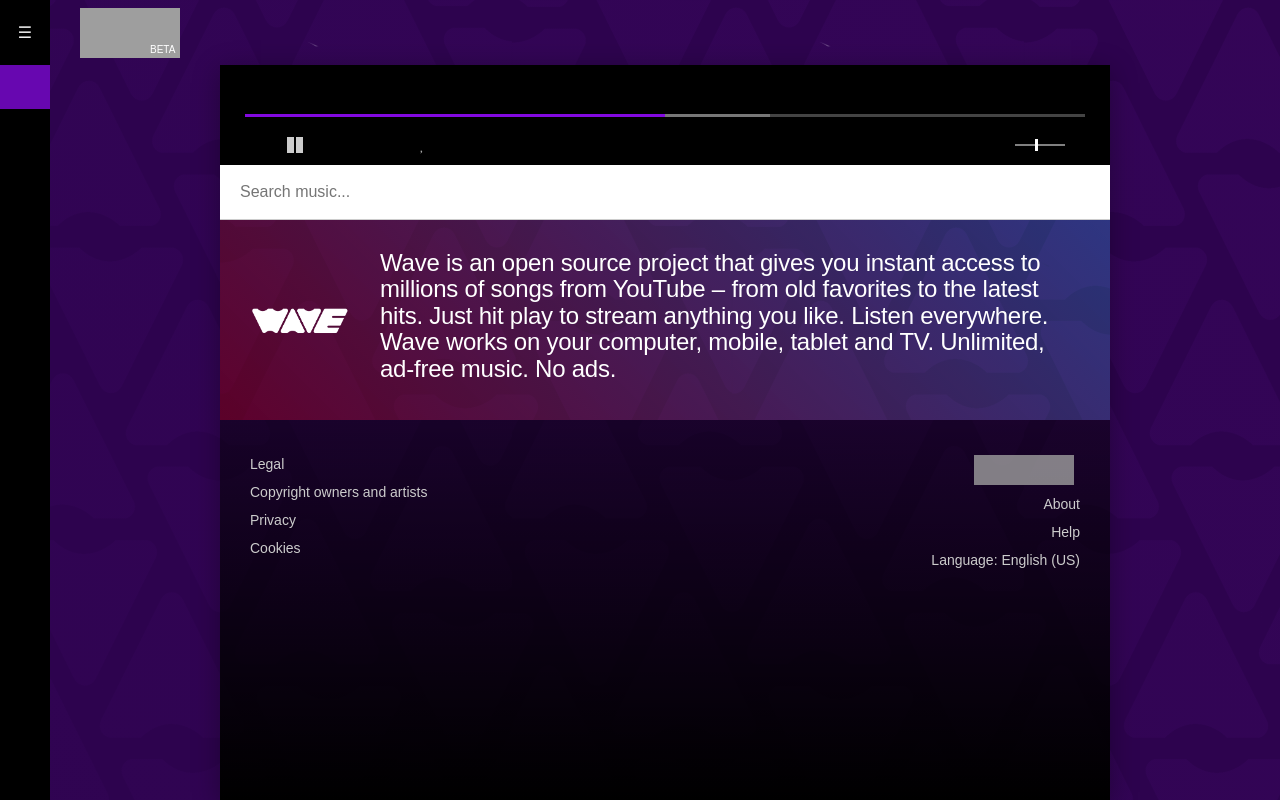
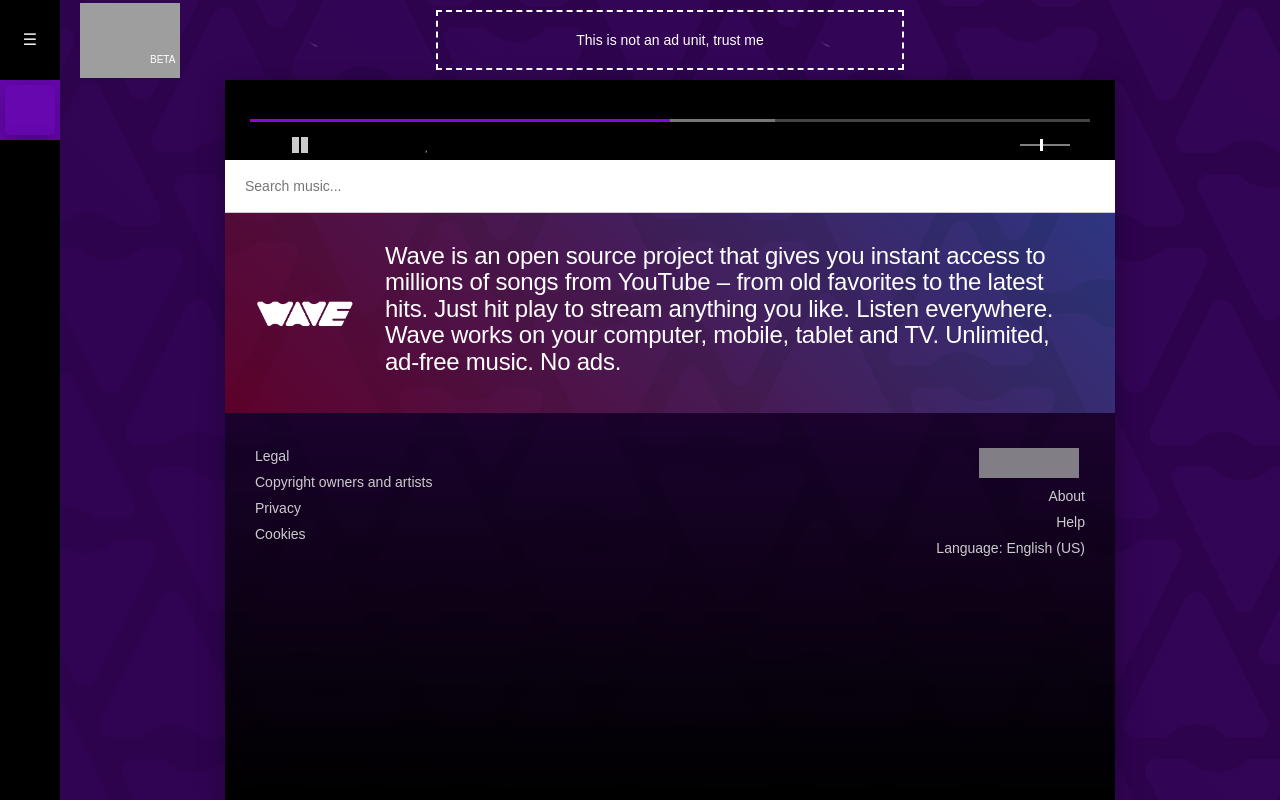
Before and after one commit to AntonPolyakin/wave.ml, a PHP site: page / in a window 1280 px wide. Run offline with PHP 8.4, Linux system fonts and the light colour scheme; some libraries are stand-ins or nearby versions; grey boxes are pictures that could not be loaded.

Commit message:
0.7.0
- redesign

```diff
--- a/index.php
+++ b/index.php
@@ -44,6 +44,7 @@
 
   <div id="YouTube-player" class="player-popup"></div>
 
+
   <div class="primary-nav">
    <nav class="menu">
 
@@ -51,35 +52,69 @@
 
      <ul class="menu-dropdown">
 
-      <li class="menu-tab current-tab" data-tabcontent="home"><span class="text">Home</span><span class="icon"><i class="fa fa-home" aria-hidden="true"></i></span></li>
+      <li class="menu-tab current-tab" data-tabcontent="home">
+        <span class="hide"></span>
+        <span class="text">Home</span>
+        <span class="icon"><i class="fa fa-home" aria-hidden="true"></i></span>
+      </li>
 
       <li style="display:none" class="menu-hasdropdown">
-       <a href="#">Settings</a><span class="icon"><i class="fa fa-gear"></i></span>
-
        <label title="toggle menu" for="settings">
-        <span class="downarrow"><i class="fa fa-caret-down"></i></span>
+        <span class="hide"></span>
+        <span class="text">Settings<span class="downarrow"><i class="fa fa-caret-down"></i></span></span>
+        <span class="icon"><i class="fas fa-cog"></i></span>
       </label>
       <input type="checkbox" class="sub-menu-checkbox" id="settings" />
-
-      <ul style="display:none" class="sub-menu-dropdown">
+      <ul class="sub-menu-dropdown">
         <li>Profile</li>
         <li>Security</li>
         <li>Account</li>
       </ul>
     </li>
-<li class="menu-tab" data-tabcontent="import"><span class="text">Imported playlist</span><span class="icon"><i class="fa fa-cloud-upload" aria-hidden="true"></i></li>
-    <li class="menu-tab" data-tabcontent="favorites"><span class="text">Favourites <span class="menu-counter"></span></span><span class="icon"><i class="fa fa-heart"></i></span></li>
-    <li style="display:none">History<span class="icon"><i class="fa fa-history" aria-hidden="true"></i></span></li>
-    <li style="display:none">Messages<span class="icon"><i class="fa fa-envelope"></i></span></li>
-    <li style="display:none">Subscriptions<span class="icon"><i class="fa fa-headphones" aria-hidden="true"></i></span></li>
+
+<li class="menu-hasdropdown menu-playlists">
+       <label title="toggle menu" for="playlists">
+        <span class="hide"><i class="fal fa-plus-circle add-playlist"></i></span>
+        <span class="text">Playlists<span class="downarrow"><i class="fa fa-caret-down"></i></span></span>
+        <span class="icon"><i class="fas fa-music"></i></span>
+      </label>
+      <input type="checkbox" class="sub-menu-checkbox" id="playlists" />
+<ul class="sub-menu-dropdown">
+<li class="menu-tab" data-tabcontent="favorites">
+  <span class="hide"><i class="fal fa-times-circle del-playlist"></i></span>
+  <span class="text">Favourites</span>
+  <span class="icon" style="background:rgba(103, 0, 31, 1)">
+    <i class="fa fa-heart"></i>
+    <i class="icon-counter"></i>
+  </span>
+</li>
+<li>
+  <span class="hide"></span>
+  <span class="text">Recommendations</span>
+  <span class="icon" style="background:rgba(34, 101, 163, 1)">
+    <i class="fas fa-magic"></i>
+    <i class="icon-counter"></i>
+  </span>
+</li>
+<li class="menu-tab" data-tabcontent="import">
+  <span class="hide"><i class="fal fa-times-circle del-playlist"></i></span>
+  <span class="text">Imported playlist</span>
+  <span class="icon" style="background:#2ecc71">
+    <i class="fa fa-cloud-upload"></i>
+    <i class="icon-counter"></i>
+  </span>
+</li>
+</ul>
+</li>
+
   </ul>
 
 </div>
 
 </nav>
 
-<div id="header">
-  <button class="hamburger open-panel nav-toggle">
+<div class="menu-header">
+<button class="hamburger open-panel nav-toggle">
     <span class="screen-reader-text">Menu</span>
   </button>
   <a href="#" class="logotype"></a>
@@ -88,6 +123,10 @@
 </div>
 
 <div class="new-wrapper">
+
+<div id="header"></div>
+
+<div id="banner"><span>This is not an ad unit, trust me</span></div>
 
   <div id="sidebar-left">
     <!--go to-->
@@ -115,6 +154,7 @@
               <div class='YouTube-player-hint'></div>
             </div>
 
+<div class="YouTube-player-buttons">
             <button class="playlist__prev"><i class="fa fa-step-backward" aria-hidden="true"></i></button>
             <div class="play-pause-wrap paused">
               <div class="play-pause"><span></span></div>
@@ -150,6 +190,8 @@
           <div class="YouTube-player-link__lastfm">
             <a href="#"><i class="fab fa-lastfm"></i></a>
           </div>
+</div>
+
         </div>
 
 
@@ -232,7 +274,7 @@
           <input type="text" class="search-result" data-search="import">
           <input type="text" class="search-bar" data-search="import" placeholder="Search imported music...">
         </div>
-
+        <button class="export btn" type="submit"><span>Export to Excel <i class="fa fa-cloud-download" aria-hidden="true"></i></span></button>
         <div class="style"></div>
       </div>
   </nav>
--- a/src/css/style.css
+++ b/src/css/style.css
@@ -14,12 +14,12 @@
   background: linear-gradient(45deg, rgba(45, 3, 78, .8), rgba(45, 3, 78, .5)), url('../img/wave_texture.png') repeat;
   background-size: auto;
   position: relative;
-  grid-template-columns:50px 1fr;
+  grid-template-columns:60px 1fr;
   display: grid;
 }
 
 body.openNav {
-	grid-template-columns:250px 1fr;
+	grid-template-columns:260px 1fr;
 }
 
 .meeting-block {
@@ -56,28 +56,58 @@
 }
 
 #main {
-width: 100%;
-background-image: linear-gradient(rgb(0,0,0,.0), rgba(0,0,0));
+  grid-row: 2;
+  width: 100%;
+  background-image: linear-gradient(rgb(0,0,0,.0), rgba(0,0,0));
   padding: 0px;
   max-width: 890px;
   margin: 0 auto;
   height: 100%;
   box-sizing: border-box;
   box-shadow: 0 5px 26px 0 rgba(0,0,0,.32);
+  grid-column: 2/3;
 }
 
 #header {
-	height:65px;
-	position: relative;
+  z-index: 1;
+	height:80px;
+	position: fixed;
   display: grid;
   grid-template-columns: 0px auto;
-  /*background: -webkit-gradient(linear, left top, left bottom, from(#000), to(#000), color-stop(.01, #000),
-    color-stop(.02, #555), color-stop(.03, #2d2d2d), color-stop(.5, #151515), color-stop(.51, #000));*/
   width: 0;
-  box-sizing: border-box;
-}
-
-#header a.logotype {
+  transition: all 0.45s cubic-bezier(0.77, 0, 0.175, 1);
+}
+
+#header.scrolled{
+  right: 0px;
+  width: 100vw;
+  background: -webkit-gradient(linear, left top, left bottom, from(#000), to(#000), color-stop(.01, #000),
+  color-stop(.02, #555), color-stop(.03, #2d2d2d), color-stop(.5, #151515), color-stop(.51, #000));
+  transition: all 0.45s cubic-bezier(0.77, 0, 0.175, 1);
+}
+
+#banner {
+  text-align: center;
+  margin: 0 auto;
+  grid-column: 1/4;
+  width: 468px;
+  height: 60px;
+  color: #fff;
+  border: 2px dashed #fff;
+  display: grid;
+  align-items: center;
+  align-self: center;
+}
+
+.menu-header{
+  height:80px;
+  position: fixed;
+  display: grid;
+  grid-template-columns: 0px auto;
+  width: 0;
+}
+
+.menu-header a.logotype {
 	margin: 0 80px;
   align-self: center;
   display: block;
@@ -89,20 +119,20 @@
   background: url('../img/wave_colored.svg') no-repeat scroll 0 50%;
   background-size: 100px;
   width: 100px;
-  height: 50px;
+  height: 80px;
   background-position:center;
 }
 
-#header a.logotype span {
+.menu-header a.logotype span {
   font-weight: 400;
 }
 
-#header a.logotype:hover {
+.menu-header a.logotype:hover {
   color: #777;
 }
 
-#header a.logotype:before {
-  bottom: 10px;
+.menu-header a.logotype:before {
+  bottom: 15px;
   font-weight: normal;
   position: absolute;
   display: inline-block;
@@ -183,13 +213,11 @@
 
 /* Menu Styles */
 .primary-nav {
+
 	position: fixed;
-	z-index: 2;
-}
-
-.menu {
-	position: relative;
-}
+	z-index: 3;
+}
+
 
 .menu ul {
   margin: 0;
@@ -197,6 +225,7 @@
   list-style: none;
 
 }
+
 
 .open-panel {
   border: none;
@@ -210,8 +239,8 @@
 	display: block;
 	text-align: center;
 	padding: 13px 0;
-	width: 50px;
-  height: 65px;
+	width: 60px;
+  height: 80px;
 	left: 0;
   top: 0;
   cursor: pointer;
@@ -244,44 +273,102 @@
 
 
 .menu li{
+  padding: 5px;
   display: grid;
 	transition: color 0.2s;
   color: #cccccc;
-  grid-template-columns: 1fr auto;
-  padding: 1em;
+  grid-template-columns: 30px 1fr auto;
   font-size: 14px;
   cursor:pointer;
 }
 
+.menu li.menu-hasdropdown{
+  padding: 0!important;
+  grid-template-columns: 1fr;
+  grid-template-rows: auto auto;
+}
 
 .menu li:hover {
 	color: #fff;
 }
 
-.menu {
-	margin-bottom: 3em;
-}
+
+
 
 .menu-dropdown li .icon {
+  width: 50px;
+  height:50px;
 	transition: color 0.2s;
 	color: #cccccc;
   display: grid;
   text-align: center;
   padding: 0 5px;
+  border-radius: 5px;
+  position: relative;
+  overflow: hidden;
+  box-shadow: 0 5px 26px 0 rgba(0,0,0,.32);
 }
 .menu-dropdown li .text{
+  padding: 5px;
+  align-self: center;
   display: inline-block;
 }
-
-.menu-dropdown li .icon i{align-self: center;}
+.menu-dropdown li .hide i{
+  color:#aaa !important;
+}
+
+.menu-dropdown li .hide{
+  display: grid;
+  align-items: center;
+  text-align: center;
+}
+
+
+.sub-menu-dropdown li .hide{
+  visibility: hidden;
+}
+.sub-menu-dropdown li:hover .hide{
+  visibility: visible;
+}
+
+
+.menu-dropdown li .icon i{
+  align-self: center;
+  text-shadow: 0px 0px 20px #000;
+}
+
+.menu-dropdown li .icon .icon-counter{
+    opacity: 0.5;
+    bottom: -100%;
+    color: #fff;
+    align-self: center;
+    display: block;
+    background: #000;
+    width: 100%;
+    position: absolute;
+    font-size: 12px;
+    font-weight: bold;
+    transition: all .2s linear;
+}
+.icon-counter i{
+padding: 3px;
+display: block;
+}
+
+.menu-playlists {}
 
 .menu-dropdown li:hover .icon {
 	color: #fff;
 }
 
+.sub-menu-dropdown li:hover .icon .icon-counter{
+  bottom:0px;
+}
+
 .menu label {
-  margin-bottom: 0;
-  display: block;
+  padding: 5px;
+  grid-template-columns: 30px 1fr auto;
+  display: grid;
 }
 
 .menu label:hover {
@@ -298,19 +385,20 @@
 
 .sub-menu-dropdown {
 	display: none;
+  grid-row: 2;
 }
 
 .new-wrapper {
+  grid-template-rows: 80px auto;
   display: grid;
   grid-template-columns: 1fr minmax(auto, 890px) 1fr;
-  z-index: 1;
+  z-index: 2;
 	grid-row: 1;
 	box-sizing: border-box;
 	grid-column-start: 2;
 	position: relative;
   width: 100%;
   transition: transform .45s cubic-bezier(0.77, 0, 0.175, 1);
-  padding-top: 65px;
 }
 
 .openNav .new-wrapper {
@@ -331,18 +419,15 @@
 }
 
 .downarrow {
+  padding: 0px 10px;
   background: transparent;
-	position: absolute;
-	right: 50px;
-	top: 12px;
   color: #777;
   width: 24px;
   height: 24px;
   text-align: center;
-  display: block;
-}
-
-.downarrow:hover {
+}
+
+.menu-dropdown li:hover .downarrow {
   color: #fff;
 }
 
@@ -351,10 +436,14 @@
 	display: block;
 	left: -200px;
   top: 0;
-	width: 250px;
+	width: 260px;
   transition: all 0.45s cubic-bezier(0.77, 0, 0.175, 1);
-  background-color: #000;
   z-index: -1;
+  background-color: rgba(0, 0, 0, 1);
+}
+
+.menu.scrolled{
+  background-color: rgba(0, 0, 0, 0)!important;
 }
 
 .menu-dropdown {
@@ -364,14 +453,15 @@
 
 .overflow-container {
   position: relative;
-  height: calc(100vh - 65px)!important;
+  height: calc(100vh - 80px)!important;
   overflow-y: auto;
-  margin-top: 65px;
   display:block;
+  margin-top: 80px;
+  background-color: #000;
 }
 
 .sub-menu-dropdown {
-	background-color: #333;
+	background-color: #111;
 }
 
 .menu:hover {
@@ -383,11 +473,9 @@
 .openNav .menu:hover {
 	position: absolute;
 	left: -200px;
-	top 73px;
 }
 
 .openNav .menu {
-  top 73px;
 	transform: translate3d(200px, 0, 0);
   transition: transform .45s cubic-bezier(0.77, 0, 0.175, 1);
 }
@@ -1068,24 +1156,37 @@
 }
 
 .YouTube-player-controls {
+  font-size: 14px;
 	color: #cccccc;
 	padding: 0 15px;
 	align-items: center;
-	background: rgb(0,0,0,1);
+	background-color: rgba(0,0,0,1);
   display: grid;
+  grid-template-rows:1fr 20px 1fr;
+  transition: all 0.45s;
+}
+
+.YouTube-player-controls.scrolled{
+  background-color: rgba(0, 0, 0, 0)!important;
+  transition: all 0.45s;
+}
+
+.YouTube-player-buttons{
+  align-items: center;
+display: grid;
   grid-template-columns:40px 40px 40px auto auto 1fr auto auto auto auto;
-  grid-template-rows:1fr 20px 1fr;
-}
+}
+
 .YouTube-player-details{
-  padding: 15px 0px 0px 10px;
-  grid-column-end: 11;
-  grid-column-start: 1;}
+  align-self: end;
+}
 
 .YouTube-player-title{
-  padding-right: 10px;
+  padding: 0 10px;
 }
 
 #YouTube-player-errors{
+  padding: 0 10px;
   color:red;
   display: none;
 }
@@ -1111,8 +1212,7 @@
 .wrap {
   position: relative;
 	padding: 0px 10px;
-	grid-column-end: 11;
-  grid-column-start: 1;}
+}
 .range {
   -webkit-appearance: none;
   background: linear-gradient(to right,
@@ -1283,9 +1383,9 @@
   background: none;
   border: none;
   color: #cccccc;
-  font-size: 20px;
+  font-size: 18px;
   padding: 0 10px;
-  height: 40px;
+  height: 30px;
   outline: none;
   transition: color 0.2s;
   cursor: pointer;
@@ -1311,17 +1411,19 @@
   width: 73px;
 }
 .bsp-volume-wrap .bsp-volume-panel {
-  float: left;
-  height: 40px;
+
+  height: 30px;
   width: 0;
   overflow: hidden;
   transition: width 0.2s;
   cursor: pointer;
 }
-.bsp-volume-wrap .bsp-volume-panel .bsp-volume-slider {
+.bsp-volume-wrap .bsp-volume-panel {
   position: relative;
-  height: 100%;
-}
+  display:grid;
+}
+.bsp-volume-slider {align-self: center}
+
 .bsp-volume-wrap .bsp-volume-panel .bsp-volume-slider-track {
   height: 2px;
   width: 70px;
@@ -1746,7 +1848,7 @@
 optgroup,
 textarea {
 	color: #000;
-	font-size: 1em;
+	font-size: 14px;
 	font-weight: 300;
 }
 
--- a/src/js/main.js
+++ b/src/js/main.js
@@ -1,4 +1,30 @@
 
+/* header animation */
+$(document).ready(function() {
+var isAnimateInitialized = false;
+var playerTop = $(".YouTube-player-controls").offset().top;
+
+function animateHeader(){
+    $('#header').addClass('scrolled');
+    $('.menu').addClass('scrolled');
+    $('.YouTube-player-controls').addClass('scrolled');
+    isAnimateInitialized = true;
+}
+
+$(window).scroll(function() {
+    if ( $(this).scrollTop() > playerTop){
+        if (!isAnimateInitialized) {
+            animateHeader();
+        }
+    }else{
+    	$('#header').removeClass('scrolled');
+    	$('.menu').removeClass('scrolled');
+    	$('.YouTube-player-controls').removeClass('scrolled');
+    	isAnimateInitialized = false;
+    }
+});
+});
+/* end of header animation */
 
 /* HTML5 drag and drop file uploader */
 
@@ -123,7 +149,7 @@
 
 
 		this.classList.add('current-tab');
-
+		window.scrollTo(0, 0);
 		setSomeStyles(tabchange);
 	}
 
```
Also changed, not shown: src/js/youtube_player.js (+52 -37 lines).
